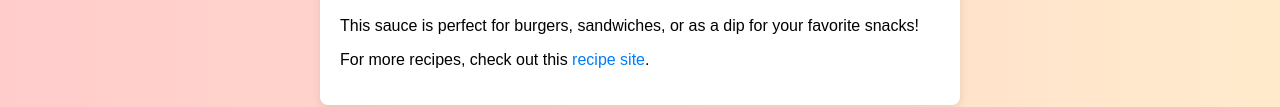
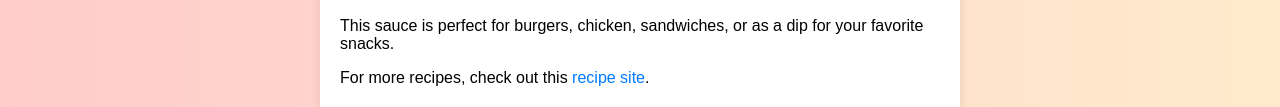
Before and after one commit to Jih4n/Jih4n.github.io, a plain HTML site: page index.html in a window 1280 px wide. Shown: the part 1570-1677 px from the top of the page. Drawn offline with Linux system fonts and the light colour scheme.

Commit message:
Update index.html

```diff
--- a/index.html
+++ b/index.html
@@ -62,7 +62,7 @@
 
         <h4>4. Enjoy Your Sauce!</h4>
         <img src="IMG_2463.jpg" alt="Ketchup, Mayo, and Ranch" width="300" length="300">
-        <p>This sauce is perfect for burgers, sandwiches, or as a dip for your favorite snacks!</p>
+        <p>This sauce is perfect for burgers, chicken, sandwiches, or as a dip for your favorite snacks.</p>
 
 
         <p>For more recipes, check out this <a href="https://www.allrecipes.com/gallery/essential-sauce-recipes/" target="_blank">recipe site</a>.</p>
```
